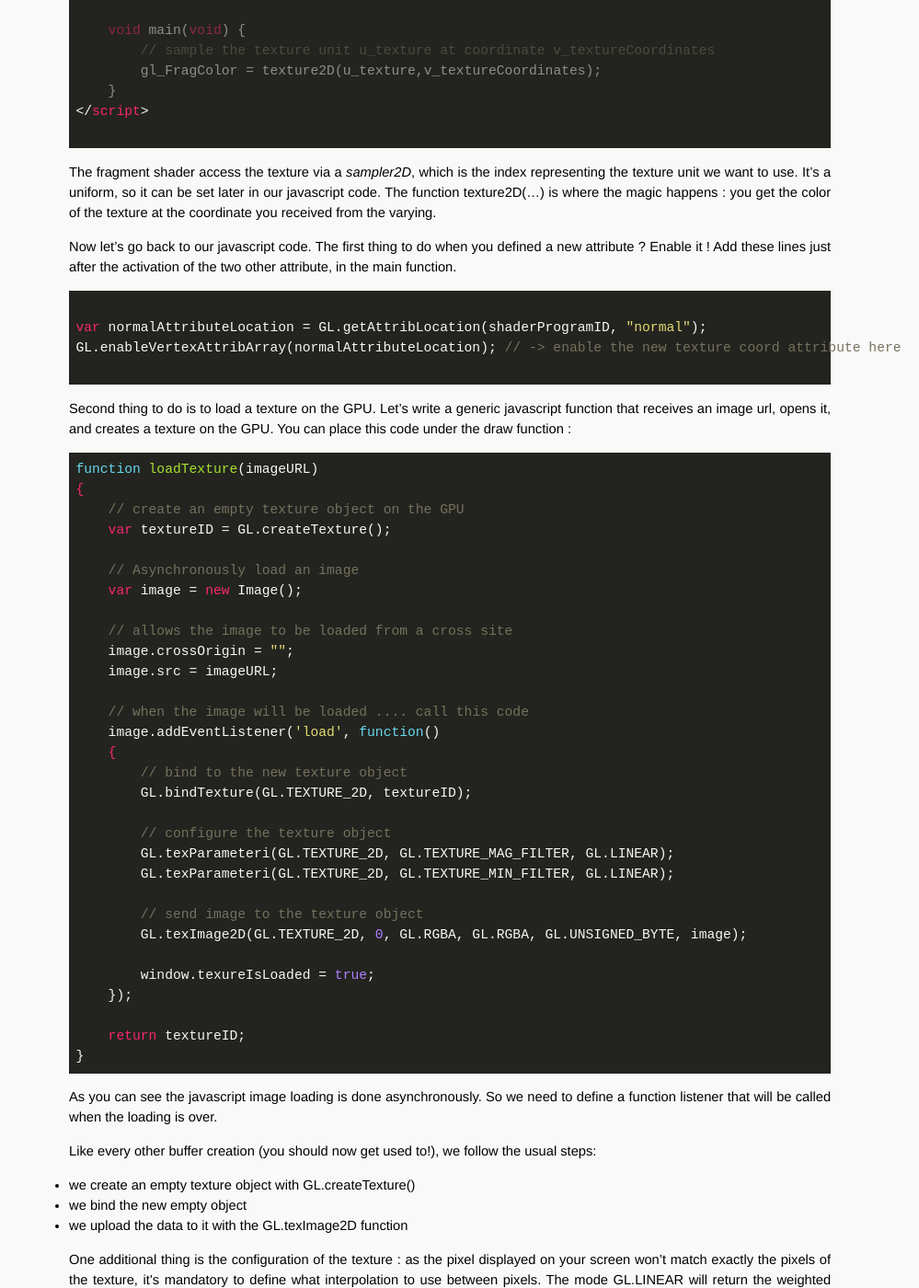
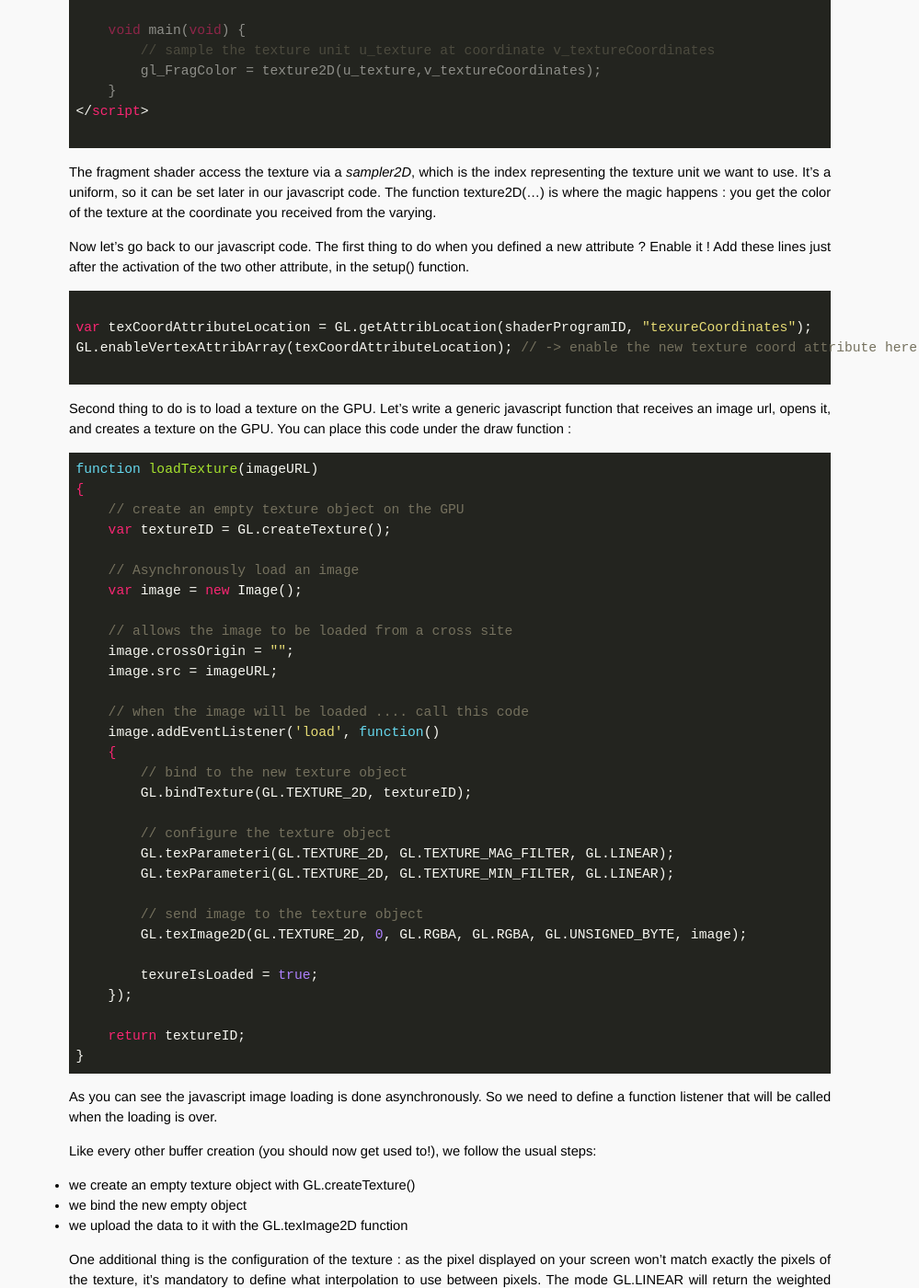
Before and after one commit to OpenTechSchool-Brussels/intro-to-webGL-and-shaders, a Jekyll site: the page built from log5_textures.md, in a window 1280 px wide and 1400 px high, scrolled down 2605 px. Shown: the whole window at 92% size, without its empty margins (281-1280 px from the left). Built offline with Jekyll 4.4.1, drawn with Linux system fonts in a browser that asks for light colours; some of the changed text lies outside the part shown.

Commit message:
bug fix code

```diff
--- a/log5_textures.md
+++ b/log5_textures.md
@@ -59,7 +59,7 @@ As you can see, the Texture Coordinate is passed as a varying to the fragment sh
 Here is the fragment shader :
 
 ~~~ html
-<script id="textureFshader" type="x-shader/x-fragment">
+<script id="fshader" type="x-shader/x-fragment">
 
     precision mediump float;
 
@@ -80,12 +80,12 @@ Here is the fragment shader :
 
 The fragment shader access the texture via a *sampler2D*, which is the index representing the texture unit we want to use. It's a uniform, so it can be set later in our javascript code. The function texture2D(...) is where the magic happens : you get the color of the texture at the coordinate you received from the varying.
 
-Now let's go back to our javascript code. The first thing to do when you defined a new attribute ? Enable it ! Add these lines just after the activation of the two other attribute, in the main function.
+Now let's go back to our javascript code. The first thing to do when you defined a new attribute ? Enable it ! Add these lines just after the activation of the two other attribute, in the setup() function.
 
 ~~~ JavaScript
 
-var normalAttributeLocation = GL.getAttribLocation(shaderProgramID, "normal");
-GL.enableVertexAttribArray(normalAttributeLocation); // -> enable the new texture coord attribute here
+var texCoordAttributeLocation = GL.getAttribLocation(shaderProgramID, "texureCoordinates");
+GL.enableVertexAttribArray(texCoordAttributeLocation); // -> enable the new texture coord attribute here
 
 ~~~
 
@@ -117,7 +117,7 @@ function loadTexture(imageURL)
         // send image to the texture object
         GL.texImage2D(GL.TEXTURE_2D, 0, GL.RGBA, GL.RGBA, GL.UNSIGNED_BYTE, image);
 
-        window.texureIsLoaded = true;
+        texureIsLoaded = true;
     });
 
     return textureID;
@@ -134,7 +134,7 @@ Like every other buffer creation (you should now get used to!), we follow the us
 
 One additional thing is the configuration of the texture : as the pixel displayed on your screen won't match exactly the pixels of the texture, it's mandatory to define what interpolation to use between pixels. The mode GL.LINEAR will return the weighted average of the 4 pixels surrounding the given coordinates. That's perfect for us! This parameter must be set when the displayed image is bigger than the original image (TEXTURE_MAG_FILTER), and when the displayed image is smaller than the original image (TEXTURE_MIN_FILTER).
 
-Don't forget to actually call that new function from your main function :
+Don't forget to actually call that new function from your setup() function :
 
 ~~~ JavaScript
 
@@ -143,7 +143,7 @@ textureID = loadTexture("https://opentechschool-brussels.github.io/intro-to-webG
 
 ~~~
 
-Always in the main function code, we can now send the texture coordinates to a brand new VBO :
+Always in the setup() function code, we can now send the texture coordinates to a brand new VBO :
 
 ~~~ JavaScript
 // define the texture coordinates
@@ -158,7 +158,7 @@ var textureCoordinateArray=[
 ];
 
 // create an empty buffer object
-window.vertexBufferTexCoordID = GL.createBuffer ();
+vertexBufferTexCoordID = GL.createBuffer ();
 
 // bind to the new buffer object
 GL.bindBuffer(GL.ARRAY_BUFFER, vertexBufferTexCoordID);
```
Also changed, not shown: other parts of log5_textures.md (+1 -2 lines).
